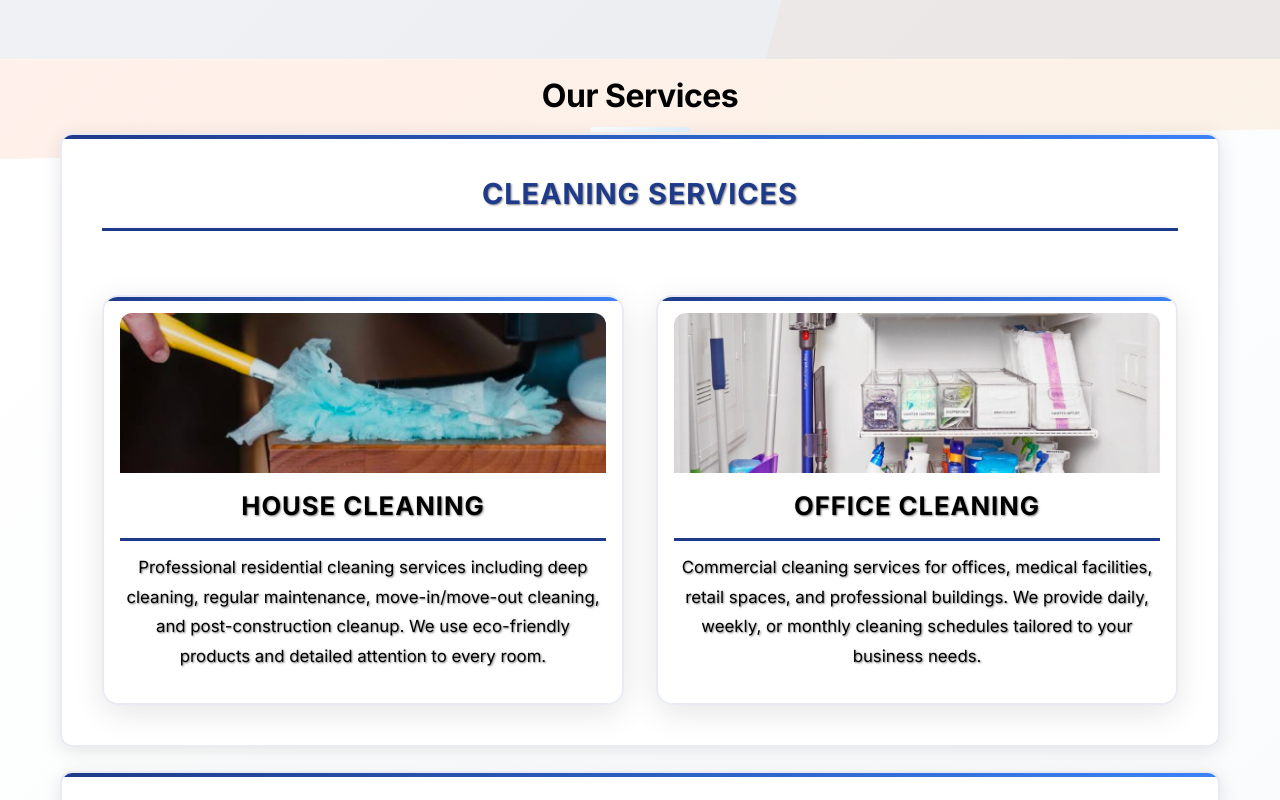
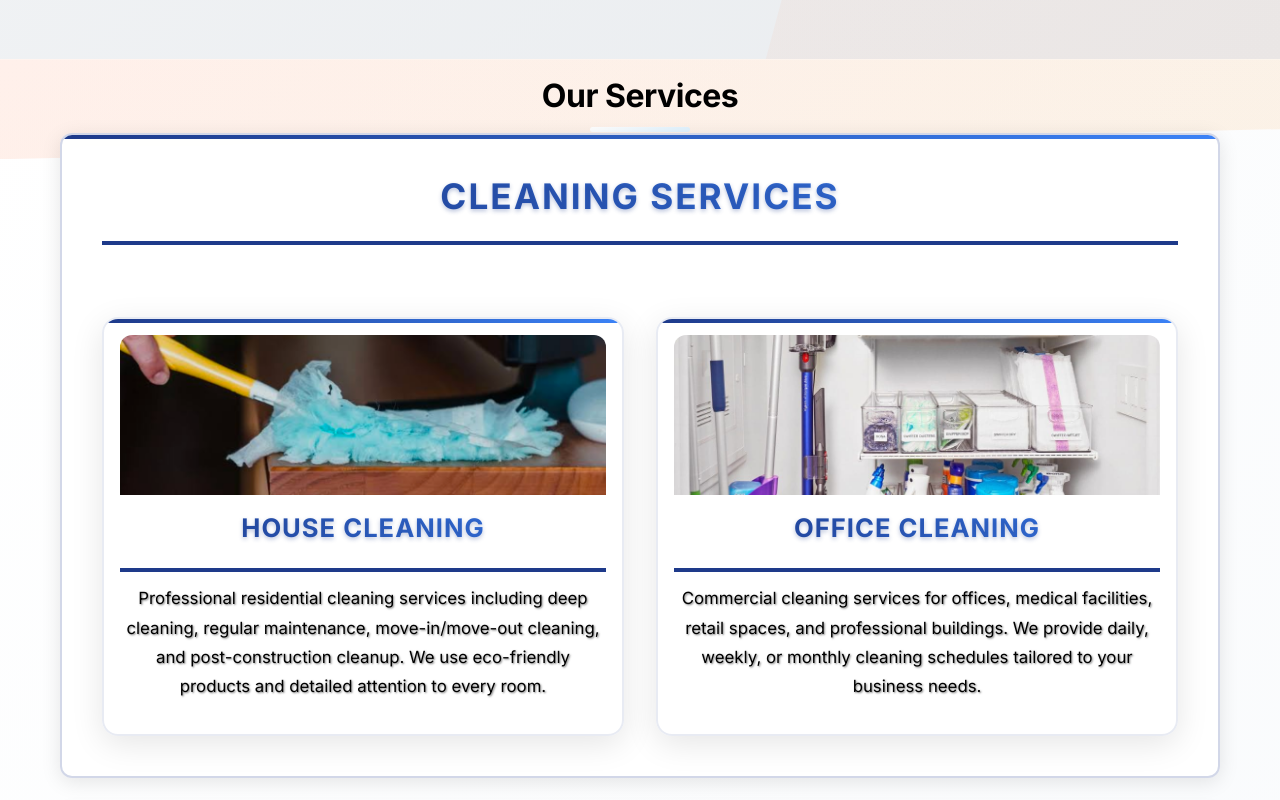
Before and after one commit to eddieivanov17-ui/clutter-cleaners-website, a plain HTML site: page index.html in a window 1280 px wide. Shown: the part 2600-3400 px from the top of the page. Drawn offline with Linux system fonts and the light colour scheme.

Commit message:
Enhance CLEANING SERVICES section with better styling, gradient text, and improved visual appeal

```diff
--- a/styles.css
+++ b/styles.css
@@ -612,17 +612,23 @@ section:nth-child(even) .service-features li::before {
 
 .services .service-category h3 {
     color: #1e3a8a !important;
-    font-size: 1.8rem;
-    font-weight: 700;
-    margin-bottom: 2rem;
-    text-align: center;
-    line-height: 1.3;
+    font-size: 2.2rem;
+    font-weight: 800;
+    margin-bottom: 2.5rem;
+    text-align: center;
+    line-height: 1.2;
     text-transform: uppercase;
-    letter-spacing: 1px;
-    border-bottom: 3px solid #1e3a8a;
-    padding-bottom: 1rem;
+    letter-spacing: 2px;
+    border-bottom: 4px solid #1e3a8a;
+    padding-bottom: 1.5rem;
     display: inline-block;
     width: 100%;
+    position: relative;
+    background: linear-gradient(135deg, #1e3a8a 0%, #3b82f6 100%);
+    -webkit-background-clip: text;
+    -webkit-text-fill-color: transparent;
+    background-clip: text;
+    text-shadow: 0 2px 4px rgba(30, 58, 138, 0.3);
 }
 
 .services .service-category li {
@@ -747,16 +753,16 @@ section:nth-child(even) .service-features li::before {
 }
 
 .service-category {
-    background: rgba(255, 255, 255, 0.95);
-    padding: 2rem;
-    border-radius: 16px;
-    box-shadow: 0 8px 32px rgba(0, 0, 0, 0.1);
+    background: rgba(255, 255, 255, 0.98);
+    padding: 3rem;
+    border-radius: 20px;
+    box-shadow: 0 12px 40px rgba(0, 0, 0, 0.15);
     transition: all 0.3s ease;
-    backdrop-filter: blur(10px);
-    border: 2px solid rgba(30, 58, 138, 0.1);
+    backdrop-filter: blur(15px);
+    border: 2px solid rgba(30, 58, 138, 0.2);
     position: relative;
     overflow: hidden;
-    margin-bottom: 1.5rem;
+    margin-bottom: 2rem;
 }
 
 .service-category::before {
```
